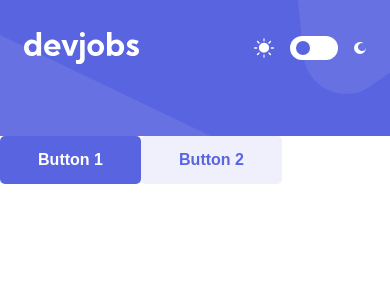
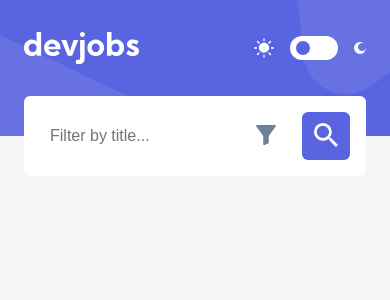
Before and after one commit to CodeReactOrNext/Devjobs_web_app, a React (Vite) app: page / in a window 390 px wide. Shown: the top 300 px of the page. Built offline with nearby package versions, Linux system fonts and the light colour scheme.

Commit message:
feat(search component): finished search field component mobile styles

```diff
--- a/src/components/Header/Header.styled.tsx
+++ b/src/components/Header/Header.styled.tsx
@@ -4,6 +4,7 @@ import bgHeaderTablet from '../../assets/tablet/bg-pattern-header.svg';
 import bgHeaderDesktop from '../../assets/desktop/bg-pattern-header.svg';
 
 export const StyledHeader = styled.header`
+  position: relative;
   width: 100%;
   min-height: 136px;
   background-repeat: no-repeat;
--- a/src/components/Header/Header.tsx
+++ b/src/components/Header/Header.tsx
@@ -6,6 +6,7 @@ import {
 import logo from '../../assets/desktop/logo.svg';
 import DarkModeToggle from './DarkModeToggle/DarkModeToggle';
 import Button from '../Button/Button';
+import SearchField from '../SearchField/SearchField';
 interface Props {
   darkModeHandler: () => void;
 }
@@ -17,11 +18,12 @@ const Header = ({ darkModeHandler }: Props) => {
         <StyledHeaderContainer>
           <StyledLogo src={logo}></StyledLogo>
           <DarkModeToggle darkModeHandler={darkModeHandler}></DarkModeToggle>
+          <SearchField></SearchField>
         </StyledHeaderContainer>
       </StyledHeader>
       {/* Testing Button  */}
-			<Button onClick={() => console.log('hello')}>Button 1</Button>
-			<Button variant='second'>Button 2</Button>
+      {/* <Button onClick={() => console.log('hello')}>Button 1</Button>
+      <Button variant='second'>Button 2</Button> */}
     </>
   );
 };
--- /dev/null
+++ b/src/components/SearchField/FilterIcon.tsx
@@ -0,0 +1,11 @@
+import { SVGProps } from 'react';
+
+const SvgComponent = (
+  props: JSX.IntrinsicAttributes & SVGProps<SVGSVGElement>
+) => (
+  <svg width={20} height={20} xmlns='http://www.w3.org/2000/svg' {...props}>
+    <path d='M19.108 0H.86a.86.86 0 0 0-.764.455.833.833 0 0 0 .068.884l6.685 9.202.007.01c.242.32.374.708.375 1.107v7.502a.825.825 0 0 0 .248.594.865.865 0 0 0 .942.18l3.756-1.4c.337-.1.56-.41.56-.784v-6.092c0-.399.132-.787.375-1.108l.007-.009 6.685-9.202c.19-.26.217-.6.068-.884A.86.86 0 0 0 19.108 0z' />
+  </svg>
+);
+
+export default SvgComponent;
--- /dev/null
+++ b/src/components/SearchField/SearchField.styled.tsx
@@ -0,0 +1,45 @@
+import styled from 'styled-components';
+
+export const StyledSearchContainer = styled.div`
+  position: absolute;
+  bottom: -40px;
+  padding: 0 24px;
+  display: flex;
+  justify-content: center;
+  left: 0;
+  right: 0;
+`;
+
+export const StyledSearchField = styled.form`
+  width: 100%;
+  height: 80px;
+  display: flex;
+  justify-content: space-between;
+  align-items: center;
+  padding: 0 16px 0 24px;
+  background-color: ${({ theme }) => theme.boxBackground};
+  border-radius: 6px;
+`;
+
+export const StyledSearchInput = styled.input`
+  width: 60%;
+  height: 100%;
+  border: none;
+  font-size: 16px;
+  background-color: transparent;
+`;
+
+export const StyledSearchButton = styled.button`
+  width: 48px;
+  height: 48px;
+  border: none;
+  background-color: ${({ theme }) => theme.themeColor};
+  border-radius: 6px;
+`;
+
+export const StyledFilterButton = styled.button`
+  width: 48px;
+  border: none;
+  background: none;
+  height: 48px;
+`;
--- /dev/null
+++ b/src/components/SearchField/SearchField.tsx
@@ -0,0 +1,29 @@
+import {
+  StyledFilterButton,
+  StyledSearchButton,
+  StyledSearchContainer,
+  StyledSearchField,
+  StyledSearchInput,
+} from './SearchField.styled';
+
+import searchIcon from '../../assets/desktop/icon-search.svg';
+import SearchIcon from './SearchIcon';
+import FilterIcon from './FilterIcon';
+
+const SearchField = () => {
+  return (
+    <StyledSearchContainer>
+      <StyledSearchField>
+        <StyledSearchInput placeholder='Filter by title...'></StyledSearchInput>
+        <StyledFilterButton>
+          <FilterIcon fill={'#6E8098'}></FilterIcon>
+        </StyledFilterButton>
+        <StyledSearchButton>
+          <SearchIcon fill={'#fff'}></SearchIcon>
+        </StyledSearchButton>
+      </StyledSearchField>
+    </StyledSearchContainer>
+  );
+};
+
+export default SearchField;
--- /dev/null
+++ b/src/components/SearchField/SearchIcon.tsx
@@ -0,0 +1,11 @@
+import { SVGProps } from 'react';
+
+const SearchIcon = (
+  props: JSX.IntrinsicAttributes & SVGProps<SVGSVGElement>
+) => (
+  <svg width={24} height={24} xmlns='http://www.w3.org/2000/svg' {...props}>
+    <path d='M17.112 15.059h-1.088l-.377-.377a8.814 8.814 0 0 0 2.15-5.784A8.898 8.898 0 0 0 8.898 0 8.898 8.898 0 0 0 0 8.898a8.898 8.898 0 0 0 8.898 8.899c2.211 0 4.23-.808 5.784-2.143l.377.377v1.081l6.845 6.832 2.04-2.04-6.832-6.845zm-8.214 0A6.16 6.16 0 1 1 8.9 2.737a6.16 6.16 0 0 1 0 12.322z' />
+  </svg>
+);
+
+export default SearchIcon;
--- a/src/themes/theme.ts
+++ b/src/themes/theme.ts
@@ -17,7 +17,7 @@ export const theme = {
   basicColor: color.white,
   themeColor: color.violet,
   themeSecondColor: color.lightViolet,
-	mainBackground: color.white,
+  mainBackground: color.lightGrey,
   boxBackground: color.white,
   headingText: color.veryDarkBlue,
   regularText: color.gray,
```
Lines whose indentation alone changed are shown as unchanged.
